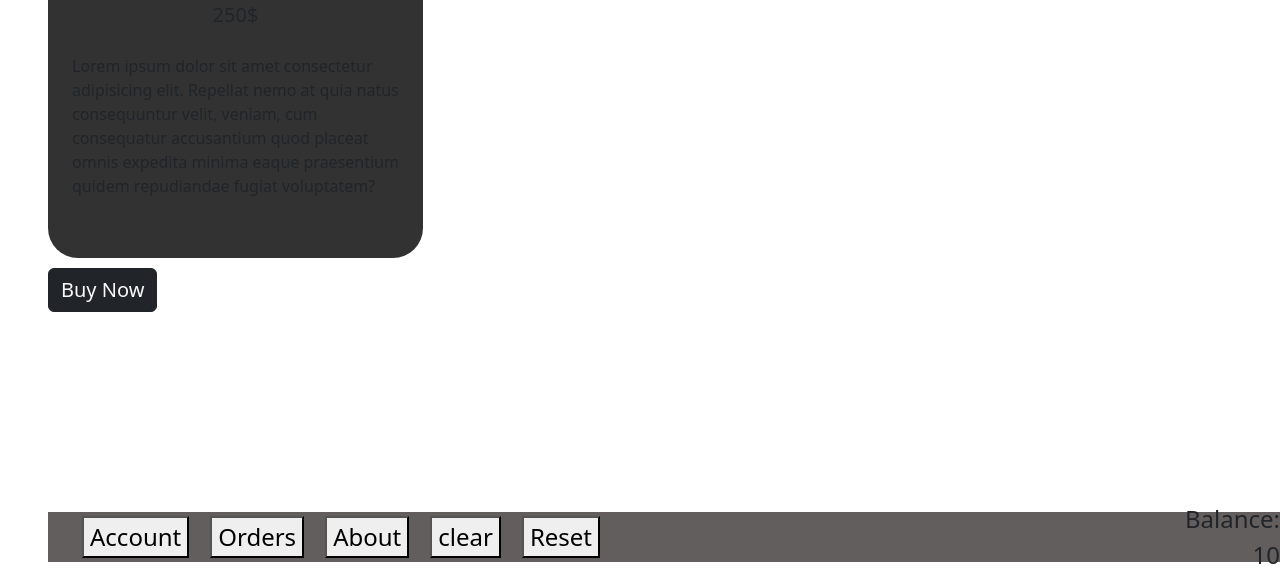
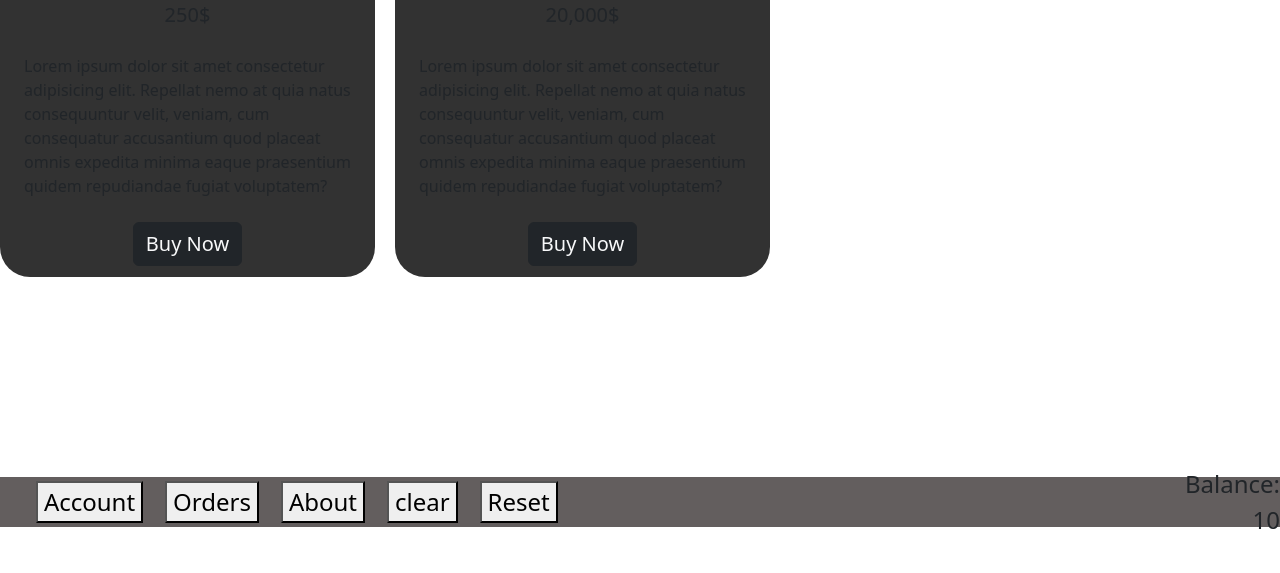
Before and after one commit to woniw/woniw-shop, a Python web app: template templates/index.html in a window 1280 px wide. Shown: the part 307-880 px from the top of the page. After the commit the page ends 836 px from the top, so only its background shows below. Run offline with Jinja, Linux system fonts and the light colour scheme; the template is opened without the code that fills it: most values are stand-ins (such as "Sample title", 1, 10 or a date in 2020).

Commit message:
finished everything, dynamic website thats scale able. added optimus prime, just need to add more products for fun

```diff
--- a/templates/index.html
+++ b/templates/index.html
@@ -15,7 +15,7 @@
 
     <style>
         .item_background{
-            height: 505px;
+            height: 524px;
             width:  375px;
             background-color: rgb(50, 50, 50);
             border-radius: 30px;
@@ -23,15 +23,6 @@
             border-color :rgb(17, 11, 11);
         }
 
-
-        .button_container{
-            margin-left: 62px;
-        }
-
-        .item_slot_to_button_gap{
-            height: 10px;
-            width: 1px;
-        }
 
         .item_label_to_image_gap{
             height: 10px;
@@ -64,7 +55,6 @@
             width: 1px;
         }
 
-
         .nav_bar_button_gaps{
             width: 20px;
             height: 1px;
@@ -73,12 +63,18 @@
         .button_to_balance_gap{
             width: 900px;
         }
-
-
+        .buy_now_div{
+            margin-left: 130px;
+        }
+        .item_gaps{
+            width: 20px;
+        }
     </style>
 
     <!-- -->
-    <div class="ms-5">
+
+    <span class="d-flex">
+             <!--Headphones-->
             <div class="item_background pt-3">
                 <div class="d-flex justify-content-center">
                     <div class="item_label_editor bg-light rounded-2 p-1 d-flex justify-content-center">
@@ -97,17 +93,54 @@
                     <label class="description">Lorem ipsum dolor sit amet consectetur adipisicing elit. Repellat nemo at quia natus consequuntur velit, veniam, cum consequatur accusantium quod placeat omnis expedita minima eaque praesentium quidem repudiandae fugiat voluptatem?</label>
                 </div>
 
-        </div>
-
-        <div class="item_slot_to_button_gap"></div>
-
-            <span class="buy_now_and_add_cart_span d-flex gap-3">
+                <div class="button_div d-flex justify-content-center">
                     <form method="POST" action="{{url_for('headphones_buy_now_button')}}">
                         <button class="btn btn-dark" type="submit">
                             <label class="fs-5 text text-light">Buy Now</label>
                         </button>
                     </form>
+                </div>
+            </div>
+
+            <div class="item_gaps"></div>
+
+             <!--OPTIMUS PRIME-->
+            <div class="item_background pt-3">
+                <div class="d-flex justify-content-center">
+                    <div class="item_label_editor bg-light rounded-2 p-1 d-flex justify-content-center">
+                        <label for="" class="item_label fs-4">Optimus Prime</label>
+                    </div>
+                </div>
+                <div class="item_label_to_image_gap"></div>
+                <div class="image_container d-flex justify-content-center">
+                    <img src="https://external-content.duckduckgo.com/iu/?u=https%3A%2F%2Fwallpapers.com%2Fimages%2Fhd%2F4k-ultra-hd-transformers-optimus-prime-posing-rknmf5jm1gpld2n3.jpg&f=1&nofb=1&ipt=6fc82018847cab8faa41cfe44f00eae6cbb7a9934930b3a9bf9e88123e6dace1" class="image">
+                </div>
+                <div class="image_to_description_gap"></div>
+                <div class="price_container d-flex justify-content-center">
+                    <label class="fs-5">20,000$</label>
+                </div>
+                <div class="description_text p-4">
+                    <label class="description">Lorem ipsum dolor sit amet consectetur adipisicing elit. Repellat nemo at quia natus consequuntur velit, veniam, cum consequatur accusantium quod placeat omnis expedita minima eaque praesentium quidem repudiandae fugiat voluptatem?</label>
+                </div>
+
+                <div class="button_div d-flex justify-content-center">
+                    <form method="POST" action="{{url_for('optimus_buy_now_button')}}">
+                        <button class="btn btn-dark" type="submit">
+                            <label class="fs-5 text text-light">Buy Now</label>
+                        </button>
+                    </form>
+                </div>
+            </div>
+
+
+            <div class=" "></div>
     </span>
+
+
+
+
+
+
 
 
 
```
Also changed, not shown: app.py (+14 -0 lines), data/data.json (+3 -6 lines). Lines whose indentation alone changed are shown as unchanged.
